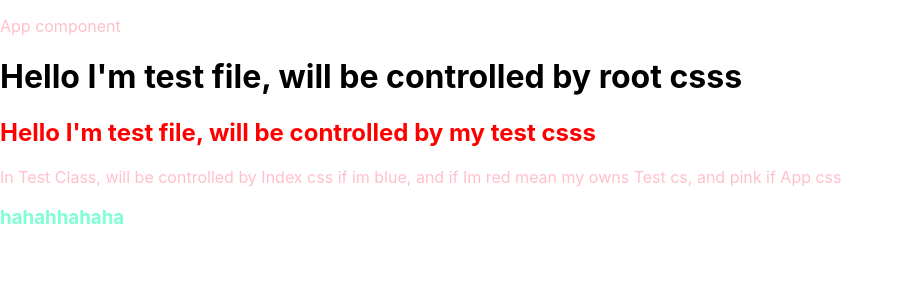
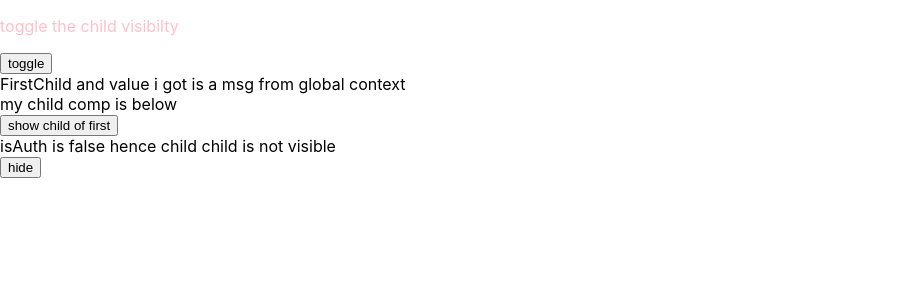
Before and after one commit to iamsunny619/react-projects, a React (Create React App) app: page / in a window 1280 px wide. Shown: the top 300 px of the page, without its empty margins (0-904 px from the left). Built offline with nearby package versions, Linux system fonts and the light colour scheme.

Commit message:
context and reducer understanding is done

```diff
--- a/src/App.js
+++ b/src/App.js
@@ -1,11 +1,20 @@
-import React from "react";
+import React, { useContext } from "react";
 import Testing from "./components/Testing";
 import "./App.css";
+import UseReducer from "./components/Reducer/UseReducer";
+import UseReducerPlus from "./components/Reducer/LearnUsereducer/UseReducerPlus";
+import FirstChild from "./components/Context/somecompo/FirstChild";
+import appContext from "./components/Context/app-Context";
 const App = () => {
+  const { setIsAuth, isAuth } = useContext(appContext);
   return (
     <div>
-      <p>App component</p>
-      <Testing />
+      {/* <Testing /> */}
+      {/* <UseReducer /> */}
+      {/* <UseReducerPlus /> */}
+      <p>toggle the child visibilty</p>
+      <button onClick={() => setIsAuth(!isAuth)}>toggle</button>
+      <FirstChild />
     </div>
   );
 };
--- /dev/null
+++ b/src/components/Context/AppComponent.js
@@ -0,0 +1,20 @@
+import React, { useState } from "react";
+import appContext from "./app-Context";
+
+const AppComponent = (props) => {
+  const [isAuth, setIsAuth] = useState(false);
+
+  return (
+    <appContext.Provider
+      value={{
+        msg: "a msg from global context",
+        isAuth: isAuth,
+        setIsAuth: setIsAuth,
+      }}
+    >
+      {props.children}
+    </appContext.Provider>
+  );
+};
+
+export default AppComponent;
--- /dev/null
+++ b/src/components/Context/app-Context.js
@@ -0,0 +1,5 @@
+import { createContext } from "react";
+
+const appContext = createContext(); //also u can give default value if u want like createcontext("dsfiv"/{}/[]);
+
+export default appContext;
--- /dev/null
+++ b/src/components/Context/somecompo/FirstChild.js
@@ -0,0 +1,30 @@
+import React, { useContext } from "react";
+import appContext from "../app-Context";
+import SecondChild from "./SecondChild";
+
+const FirstChild = () => {
+  const { msg, isAuth, setIsAuth } = useContext(appContext);
+  return (
+    <div>
+      FirstChild and value i got is {msg}
+      <div>my child comp is below</div>
+      <button onClick={() => setIsAuth(true)}>show child of first</button>
+      <div>
+        {isAuth ? (
+          <SecondChild />
+        ) : (
+          "isAuth is false hence child child is not visible"
+        )}
+      </div>
+      <button
+        onClick={() => {
+          setIsAuth(false);
+        }}
+      >
+        hide
+      </button>
+    </div>
+  );
+};
+
+export default FirstChild;
--- /dev/null
+++ b/src/components/Context/somecompo/SecondChild.js
@@ -0,0 +1,8 @@
+import React, { useContext } from "react";
+import appContext from "../app-Context";
+const SecondChild = () => {
+  const { msg } = useContext(appContext);
+  return <div>SecondChild and msg i got is {msg}</div>;
+};
+
+export default SecondChild;
--- /dev/null
+++ b/src/components/Reducer/LearnUsereducer/UseReducerPlus.js
@@ -0,0 +1,65 @@
+// hi anny check the UseReduceJS example first and come here later once complete that
+
+import React, { useReducer, useState } from "react";
+
+const intialState = {
+  name: "",
+  age: 0,
+  number: 0,
+};
+
+const reducerFun = (state, action) => {
+  switch (action.type) {
+    case "NAME":
+      return { ...state, name: action.payload };
+    case "AGE":
+      return { ...state, age: action.payload };
+    case "INC":
+      return { ...state, number: state.number + 1 };
+    case "DEC":
+      return { ...state, number: state.number - 1 };
+    case "RESET":
+      return { name: "", number: 0, age: 0 };
+  }
+};
+
+const UseReducerPlus = () => {
+  const [state, dispatch] = useReducer(reducerFun, intialState);
+  const [name, setName] = useState("");
+  return (
+    <>
+      <p>name</p>{" "}
+      <input
+        text="text"
+        onChange={(e) => setName(e.target.value)}
+        value={name}
+      />
+      <button onClick={() => dispatch({ type: "NAME", payload: name })}>
+        {" "}
+        name
+      </button>
+      <div>
+        <p>age</p>
+        <input
+          onChange={(e) => dispatch({ type: "AGE", payload: e.target.value })}
+          value={state.age}
+          type="number"
+        />
+      </div>
+      <div>
+        <button onClick={() => dispatch({ type: "INC" })}>INC</button>
+        <button onClick={() => dispatch({ type: "DEC" })}>DEC</button>
+      </div>
+      <div></div>
+      <div>
+        {state.name}
+        {state.age}
+        {state.number}
+
+        <button onClick={() => dispatch({ type: "RESET" })}>Reset</button>
+      </div>
+    </>
+  );
+};
+
+export default UseReducerPlus;
--- /dev/null
+++ b/src/components/Reducer/UseReducer.js
@@ -0,0 +1,56 @@
+//this file contains only use reducer stuff realted program, to lear and under stand as a furture refrences or to revice or to learn,
+//Hi sunny belive me it is easy to learn, it state only, but with a single state u can hold multpple state just go through it u will get all
+// if u want to under stand this in a video tutrial go the the fullstack junki usereduce and usecontec video a 50 min but good to understand easy.
+
+import React, { useReducer } from "react";
+
+//u can create below function anywhere u want
+const intialStateInReducer = {
+  name: "ankit",
+  age: 25,
+};
+
+const reducerFunAction = (state, action) => {
+  switch (action.type) {
+    case "AGE":
+      return { ...state, age: state.age + 10 };
+    case "NAME":
+      return { ...state, name: action.payload };
+    case "RESET":
+      return { intialStateInReducer }; // this line is setting to "" can cause an issue.
+    default:
+      return "how default came?? some error had happened seems";
+  }
+};
+
+const UseReducer = () => {
+  const [state, reducerDispatchFun] = useReducer(
+    reducerFunAction,
+    intialStateInReducer
+  );
+
+  return (
+    <>
+      <p>
+        Name is = {state.name} and Age is = {state.age}
+      </p>
+      <div>
+        <button
+          onClick={() =>
+            reducerDispatchFun({ type: "NAME", payload: "iamsunny619" })
+          }
+        >
+          Change Name
+        </button>
+        <button onClick={() => reducerDispatchFun({ type: "AGE" })}>
+          Update Age
+        </button>
+        <button onClick={() => reducerDispatchFun({ type: "RESET" })}>
+          RESET
+        </button>
+      </div>
+    </>
+  );
+};
+
+export default UseReducer;
--- a/src/index.js
+++ b/src/index.js
@@ -2,10 +2,13 @@ import React from "react";
 import ReactDOM from "react-dom";
 import "./index.css";
 import App from "./App";
+import AppComponent from "./components/Context/AppComponent";
 
 ReactDOM.render(
   <React.StrictMode>
-    <App />
+    <AppComponent>
+      <App />
+    </AppComponent>
   </React.StrictMode>,
   document.getElementById("root")
 );
```
